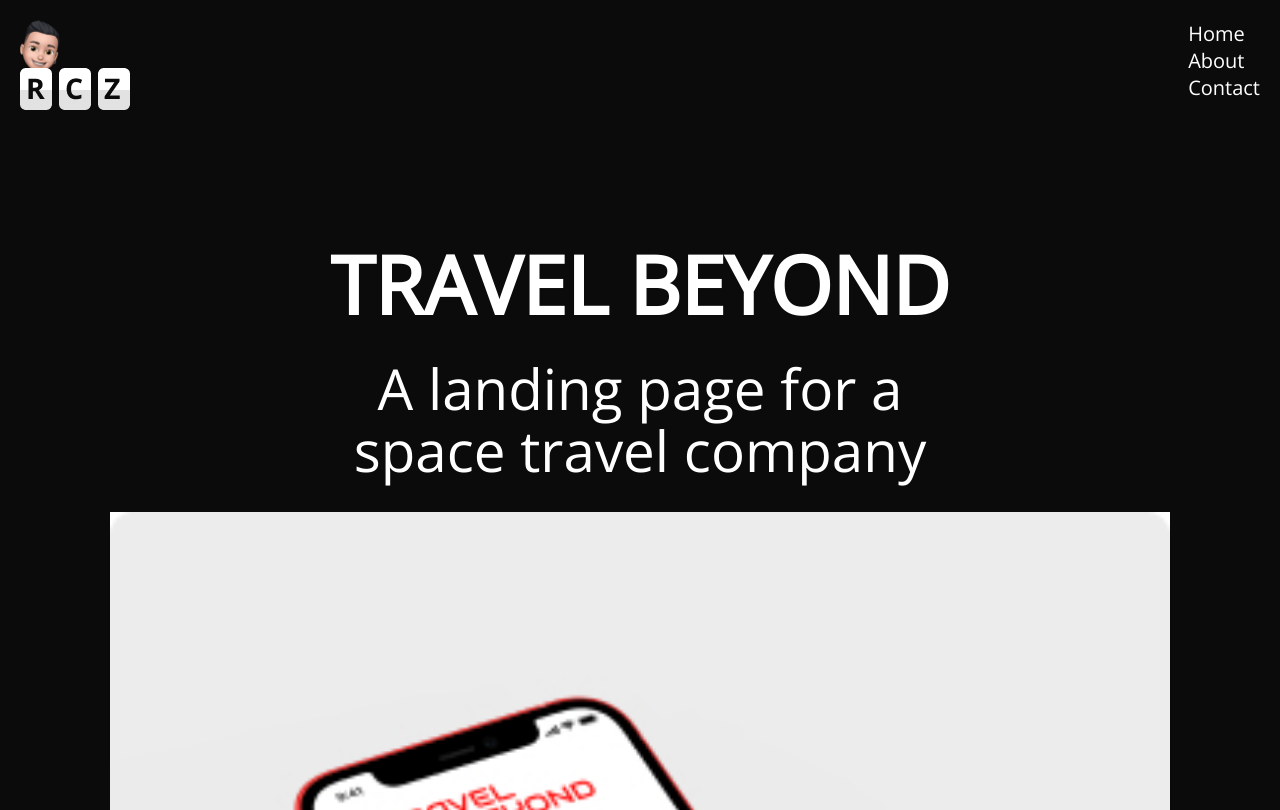
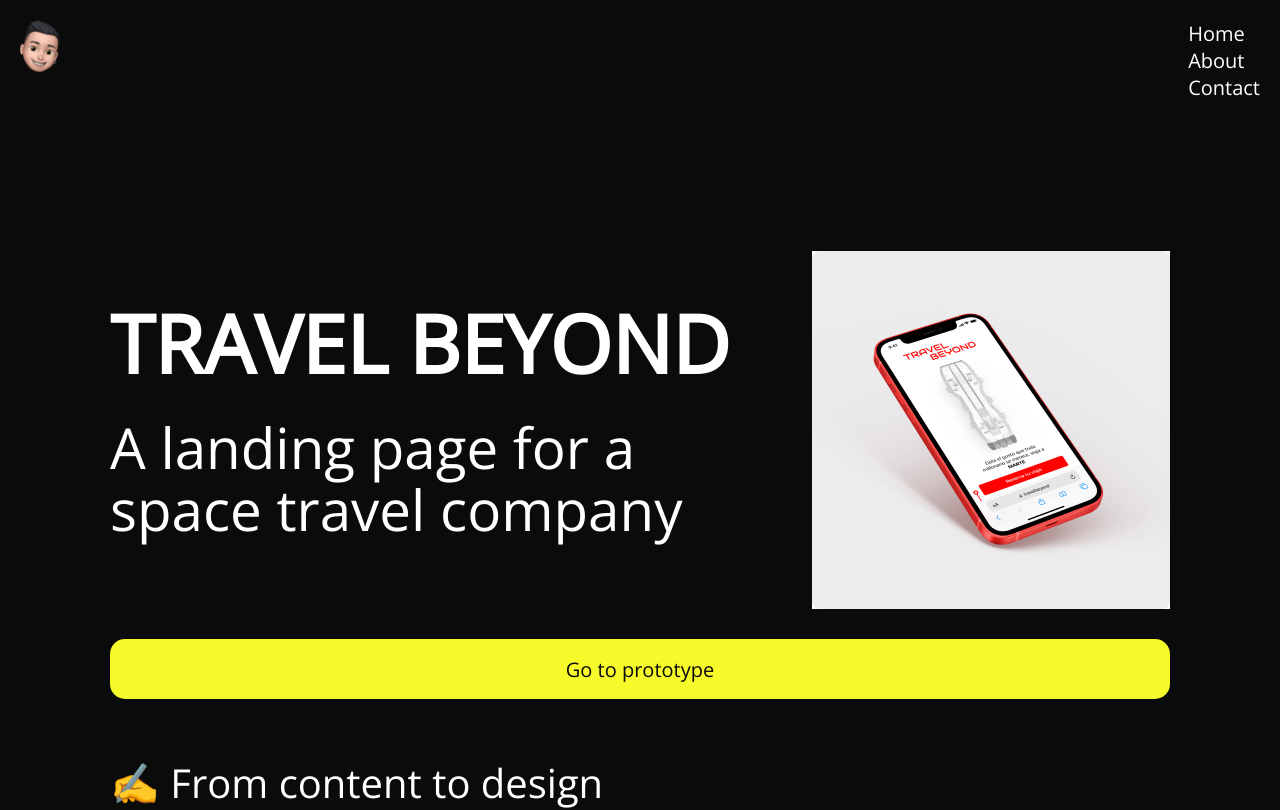
Before and after one commit to Ruben26rcz/ruben-portfolio, a plain HTML site: page projects/travel-beyond.html in a window 1280 px wide. Shown: the top 810 px of the page. Drawn offline with nearby package versions, Linux system fonts and the light colour scheme.

Commit message:
Cambios Clase

```diff
--- a/assets/css/style.css
+++ b/assets/css/style.css
@@ -396,9 +396,11 @@ a{
     background-color: var(--primary-500);
     color: var(--neutral-900);
     border-radius: 15px;
+    height: 3rem;
     padding: .5rem;
     display: flex;
     justify-content: center;
+    align-items: center;
     margin-top: 1.5rem;
 }
 
@@ -535,21 +537,28 @@ a{
 /* *************************************************************** */
 /* *************************************************************** */
 
-.project-hero{
+
+.project-hero__title{
+    margin-bottom: 1rem;
+}
+
+.project-hero__content{
     text-align: center;
     display: flex;
     flex-direction: column;
-}
-
-.project-hero__title{
-    margin-bottom: 1rem;
+    align-items: center;
 }
 
 .project-hero__image{
     margin-top: 1.5rem;
 }
 
-
+.topic-title{
+    margin-bottom: .5rem;
+}
+.project-content__topic{
+    margin-top: 3rem;
+}
 
 
 /* *************************************************************** */
@@ -634,8 +643,16 @@ a{
 
 
     /* *************************************************************** */
-    /*                               Menu                              */
+    /*                               Project                           */
     /* *************************************************************** */
+
+    .project-hero__content{
+        text-align: left;
+        display: flex;
+        flex-direction: row;
+        align-items: center;
+        justify-content: space-between;
+    }
 }
 
 
--- a/projects/travel-beyond.html
+++ b/projects/travel-beyond.html
@@ -36,14 +36,8 @@
 <body>
 
     <header class="header wrapper">
-        <div class="header-left">
-            <div class="memoji">
-                <img class="memoji__image" src="/assets/img/Memoji_Ruben.png" alt="Memoji Ruben">
-            </div>
-            <div class="rcz-flip">
-                <img class="rcz-flip__image" src="/assets/img/Flipping Letters.png"
-                    alt="Airport screen flipping letters RCZ">
-            </div>
+        <div class="memoji">
+            <img class="memoji__image" src="/assets/img/Memoji_Ruben.png" alt="Memoji Ruben">
         </div>
 
         <nav class="header__nav">
@@ -65,27 +59,33 @@
 
     <main class="main">
         <section class="project-hero wrapper wrapper-max">
-            <h1 class="project-hero__title">TRAVEL BEYOND</h1>
-            <h2 class="project-hero__subtitle">A landing page for a <br> space travel company</h2>
-            <img class="project-hero__image" src="/assets/img/Travel Beyond Cover.jpg" alt="">
+            <div class="project-hero__content">
+                <div>
+                    <h1 class="project-hero__title">TRAVEL BEYOND</h1>
+                    <h2 class="project-hero__subtitle">A landing page for a <br> space travel company</h2>
+                </div>
+                <div class="hero-image">
+                    <img class="project-hero__image" src="/assets/img/Travel Beyond Cover.jpg" alt="">
+                </div>
+            </div>
             <a class="primary-button" href="">Go to prototype</a>
         </section>
 
         <section class="project-content wrapper wrapper-max">
             <div class="project-content__topic">
-                <h3>✍️ From content to design </h3>
+                <h3 class="topic-title">✍️ From content to design </h3>
                 <p>Content defines design. The aim of this project was to design the UI of a landing page departing from
                     the content. Usually designers fall in the temptation to use Lorem ipsum default texts. This ends up
                     making wrong design decisions. <br> All the structure of this project was made based on the conent.
                 </p>
             </div>
             <div class="project-content__topic">
-                <h3>📱 Mobile First & Responsive</h3>
+                <h3 class="topic-title">📱 Mobile First & Responsive</h3>
                 <p>Sometimes when we make a desktop UI we end up making impossible designs for smaller devices. This
                     project was developed first in mobile to prevent future headaches trying to fit all the nice and
                     lovely content from desktop into mobile.
                 </p>
-                <img src="" alt="">
+                <img src="/assets/img/Travel_beyond_resposive.png" alt="Mockup all devices">
             </div>
         </section>
 
```
Also changed, not shown: assets/img/TexasLED_arrow-desktop.svg (added), assets/img/TexasLED_arrow-mobile.svg (added), assets/img/Travel_beyond_resposive.png (added), 4 other files.
